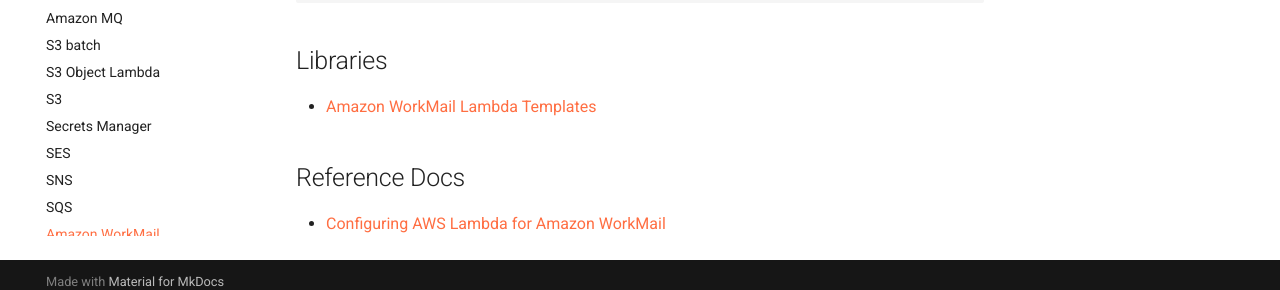
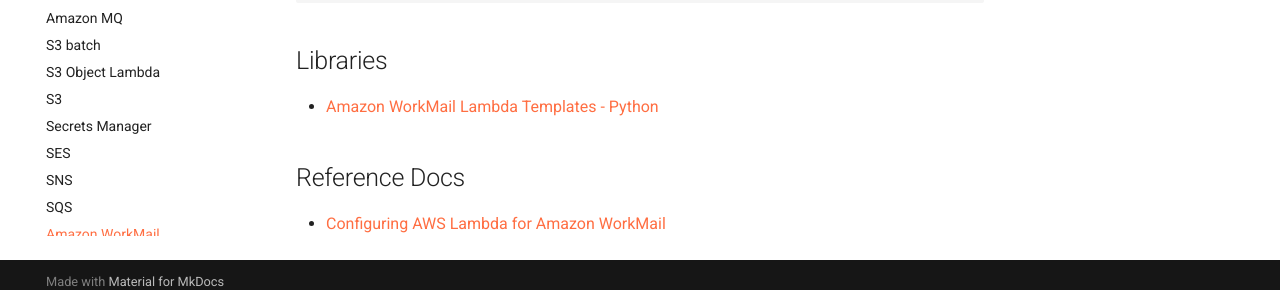
Before and after one commit to michaelbrewer/aws-lambda-events, an MkDocs documentation site: the page built from docs/work-mail.md, in a window 1280 px wide and 900 px high, scrolled down 2808 px. Shown: the part 595-885 px from the top of the window. Built offline with MkDocs 1.6.1 and Material for MkDocs 9.7.7, drawn with Linux system fonts in a browser that asks for light colours; comment, search, counter and statistics services are not loaded.

Commit message:
chore: include the language of the templates

```diff
--- a/docs/work-mail.md
+++ b/docs/work-mail.md
@@ -137,7 +137,7 @@
 
 ## Libraries
 
-- [Amazon WorkMail Lambda Templates](https://github.com/aws-samples/amazon-workmail-lambda-templates)
+- [Amazon WorkMail Lambda Templates - Python](https://github.com/aws-samples/amazon-workmail-lambda-templates)
 
 ## Reference Docs
 
```
